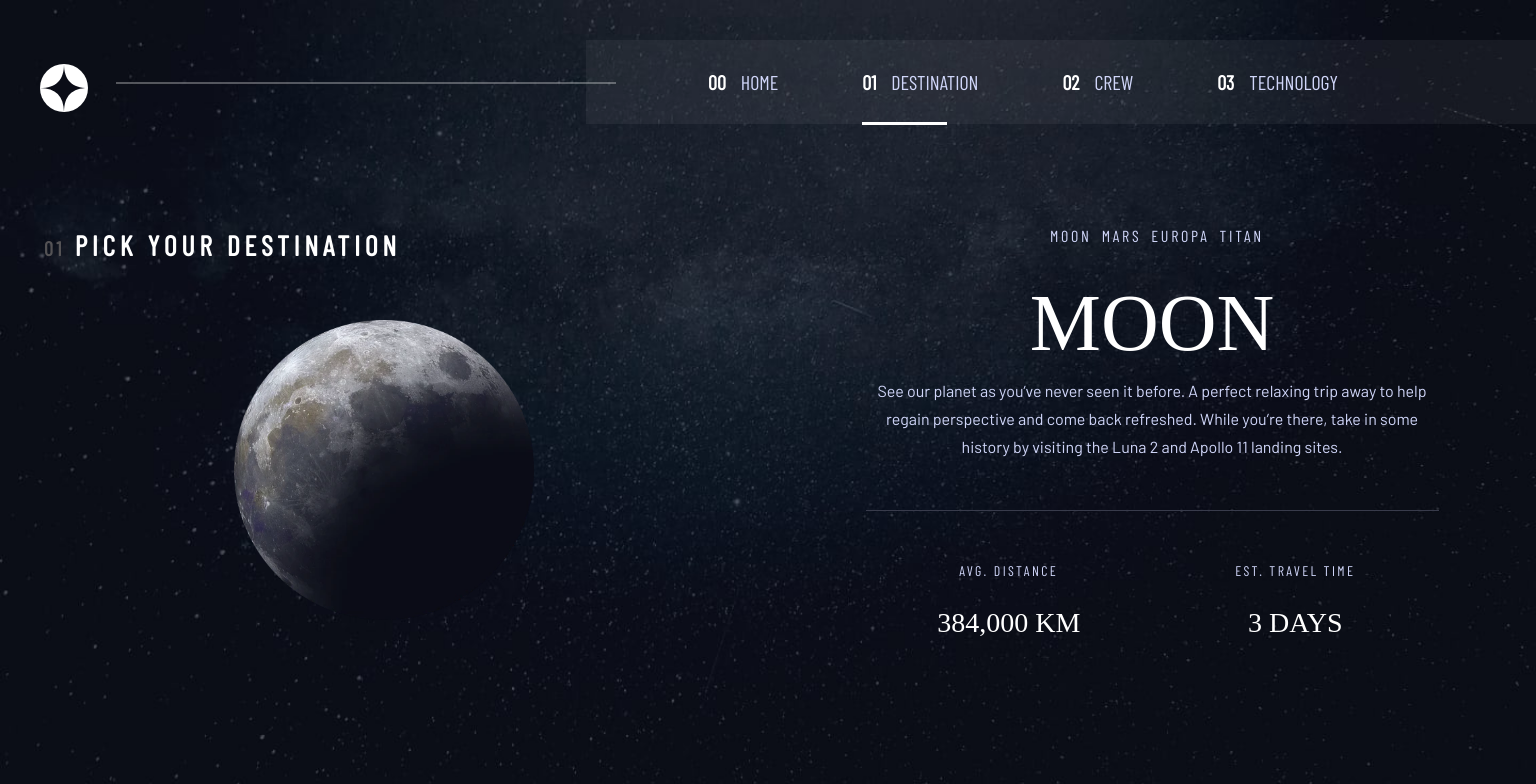
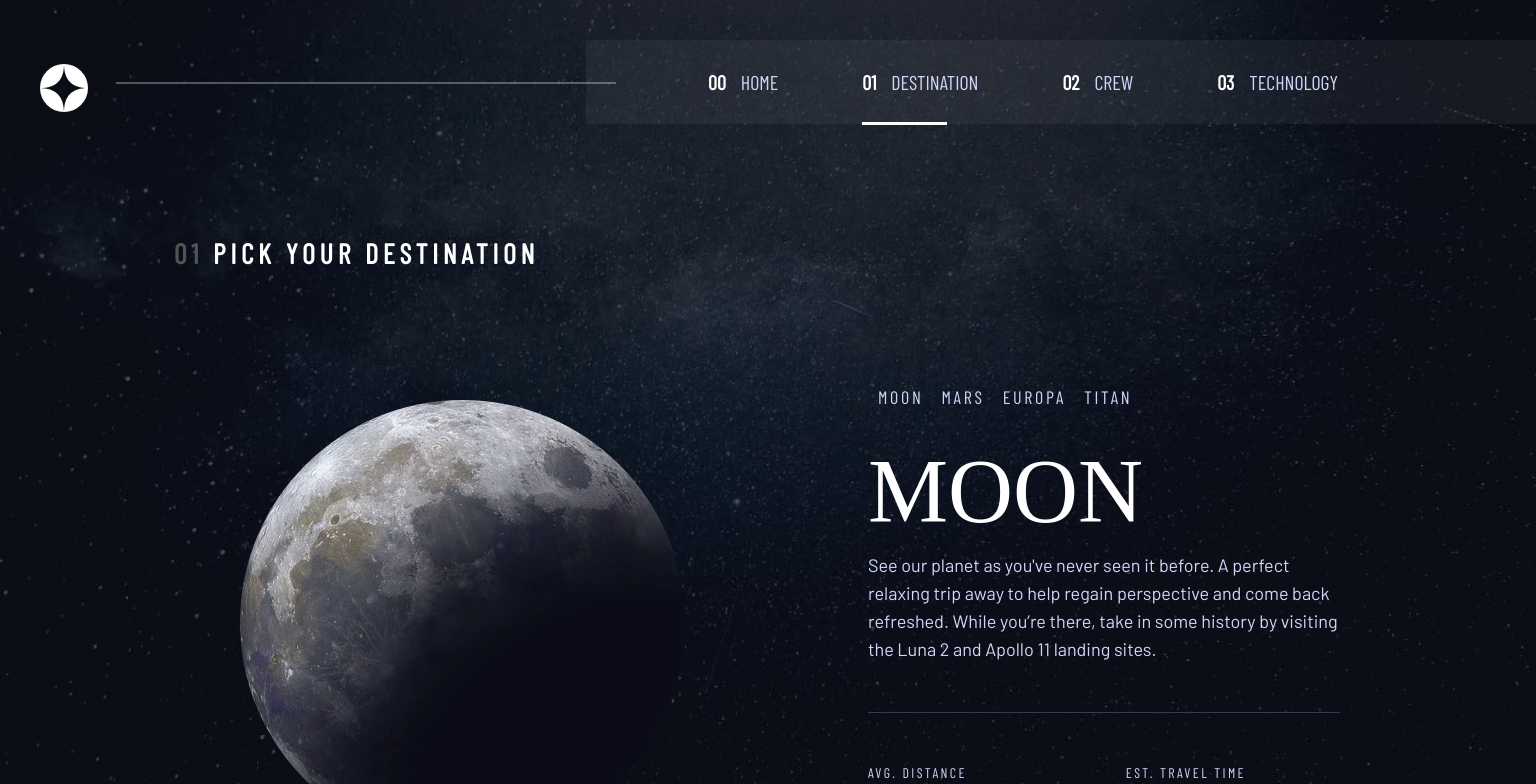
Before and after one commit to SmileAndWaveBoyz/Space, a React (Create React App) app: page /destinations in a window 1536 px wide. Shown: the top 784 px of the page. Built offline with nearby package versions, Linux system fonts and the light colour scheme; a web font is replaced by a local one.

Commit message:
Destination page desktop

```diff
--- a/public/styles.css
+++ b/public/styles.css
@@ -555,8 +555,101 @@ li, a {
 }
 
 @media screen and (min-width: 1440px) {
+    *{
+        /* outline: 1px solid white; */
+    }
+
+    .imageBox{
+        margin-left: 160px;
+        text-align: left;
+    }
+    .pickYourDestinationNumber{
+        font-size: 2.8rem;
+        letter-spacing: 4.725px;
+        margin-top: 7.6rem;
+    }
+
     .pickYourDestination{
         font-size: 2.8rem;
-        letter-spacing: 4.72px;
+        letter-spacing: 4.725px;
+        margin-top: 7.6rem;
+    }
+
+    .plannetImage{
+        margin-top: 70px;
+        margin-left: 80px;
+        width: 445px;
+        height: 445px;
+    }
+
+    .plannetBox{
+        height: 445px;
+        width: 472px;
+        margin-top: 190px;
+        transform: translate(100px);
+        /* outline: 1px solid white; */
+    }
+
+    .navPlannetItems{
+        display: inline;
+    }
+
+    .navPlannetItems li{
+        display: inline;
+    }
+
+    .navPlannetItems li a{
+        font-size: 1.8rem;
+        margin-right: 0.8rem;
+        letter-spacing: 2.7px;
+        display: inline;
+    }
+
+    .planetHeading{
+        font-size: 9rem;
+        margin-bottom: 0.8rem;
+        text-align: left;
+    }
+
+    .infoText{
+        margin-left: 0;
+        font-size: 1.8rem;
+        width: 100%;
+        text-align: left;
+    }
+
+    .infoTextLine{
+        width: 100%;
+    }
+
+    .distanceTextBox h4{
+        text-align: left;
+    }
+
+    .estTravelTimeTextBox h4{
+        text-align: left;
+    }
+
+    .distanceTextBox p{
+        text-align: left;
+    }
+
+    .estTravelTimeTextBox p{
+        text-align: left;
+    }
+
+    .distanceTextBox{
+        width: 45%;
+    }
+
+    .estTravelTimeTextBox{
+        width: 45%;
+    }
+
+    footer{
+        display: flex;
+        width: 573px;
+        margin: 0 auto;
+        padding-bottom: 1rem;
     }
 }
--- a/src/pages/Destinations.jsx
+++ b/src/pages/Destinations.jsx
@@ -47,7 +47,7 @@ function Destinations() {
           </ul>
         </nav>
         <h1 className="planetHeading">MOON</h1>
-          <p className="infoText">See our planet as you’ve never seen it before. A perfect relaxing trip away to help regain perspective and come back refreshed. While you’re there, take in some history by visiting the Luna 2 and Apollo 11 landing sites.</p>
+          <p className="infoText">See our planet as you've never seen it before. A perfect relaxing trip away to help regain perspective and come back refreshed. While you’re there, take in some history by visiting the Luna 2 and Apollo 11 landing sites.</p>
           <div className="infoTextLine"></div>
           <footer>
             <div className="distanceTextBox">
```
